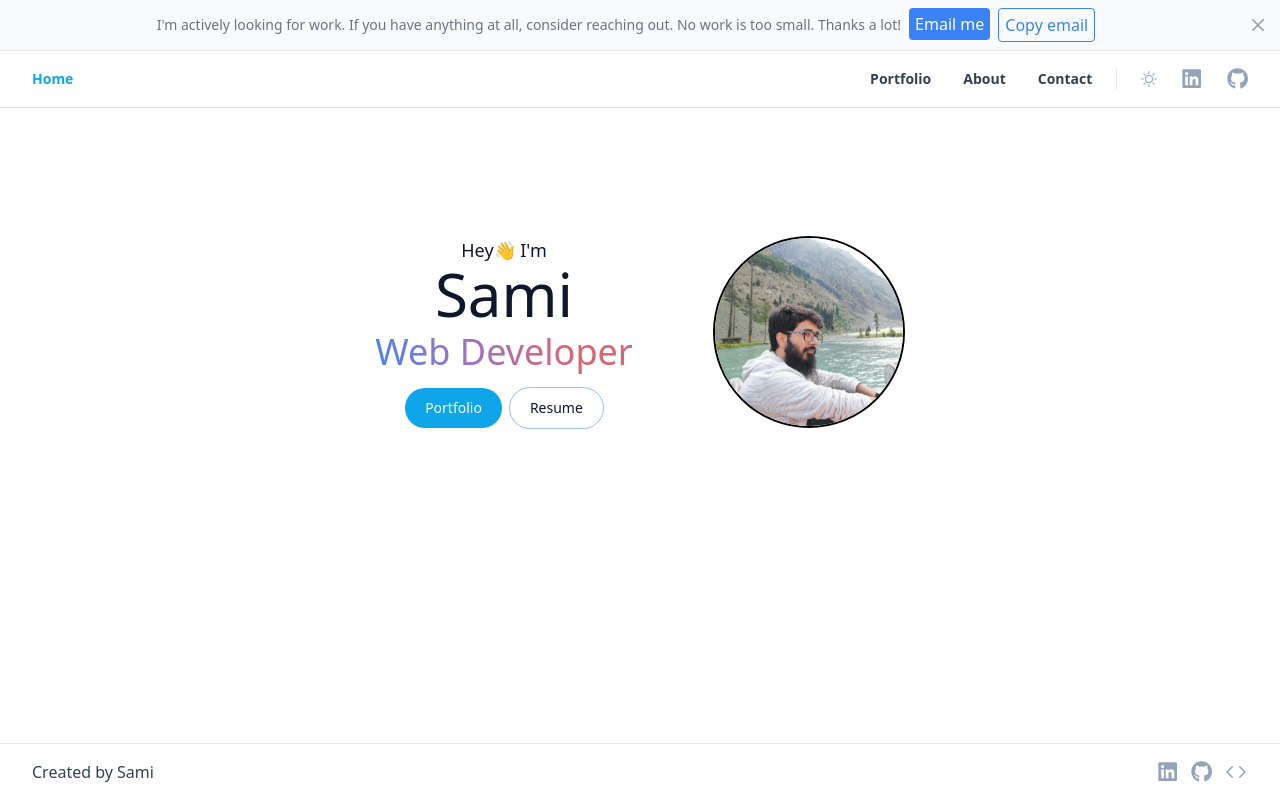
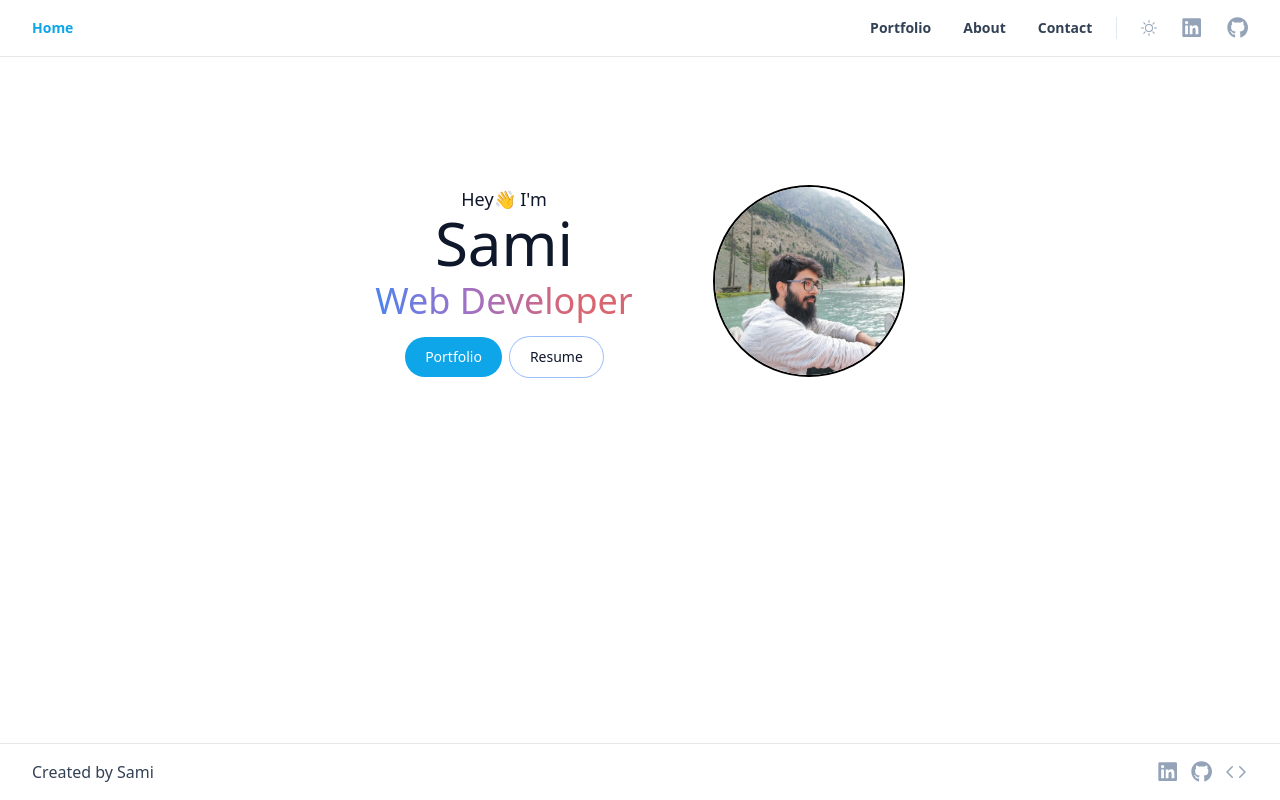
Before and after one commit to samimsu/samimsu.github.io, a React (Vite) app: page / in a window 1280 px wide. Built offline with nearby package versions, Linux system fonts and the light colour scheme.

Commit message:
Remove banner

```diff
--- a/src/layouts/RootLayout.tsx
+++ b/src/layouts/RootLayout.tsx
@@ -1,19 +1,14 @@
 import React from "react";
 import Header from "../components/Header";
 import Footer from "../components/Footer";
-import Banner from "../components/Banner";
-import { useBannerContext } from "../hooks/useBannerContext";
 
 type LayoutProps = {
   children: React.ReactNode;
 };
 
 const RootLayout = ({ children }: LayoutProps) => {
-  const { showBanner, closeBanner } = useBannerContext();
-
   return (
     <div className="flex flex-col h-full overflow-clip">
-      {showBanner && <Banner close={closeBanner} />}
       <Header />
       <div className="flex-1 min-h-[500px]">{children}</div>
       <Footer />
```
